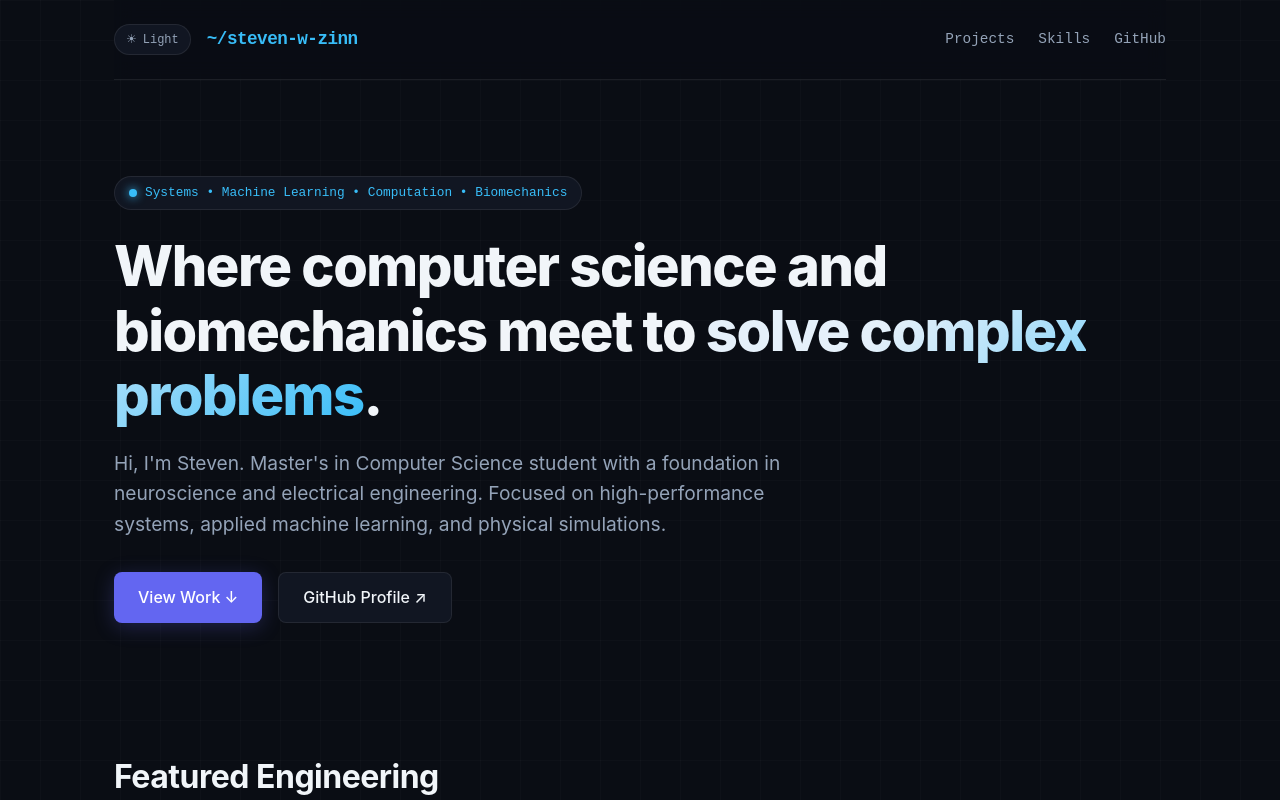
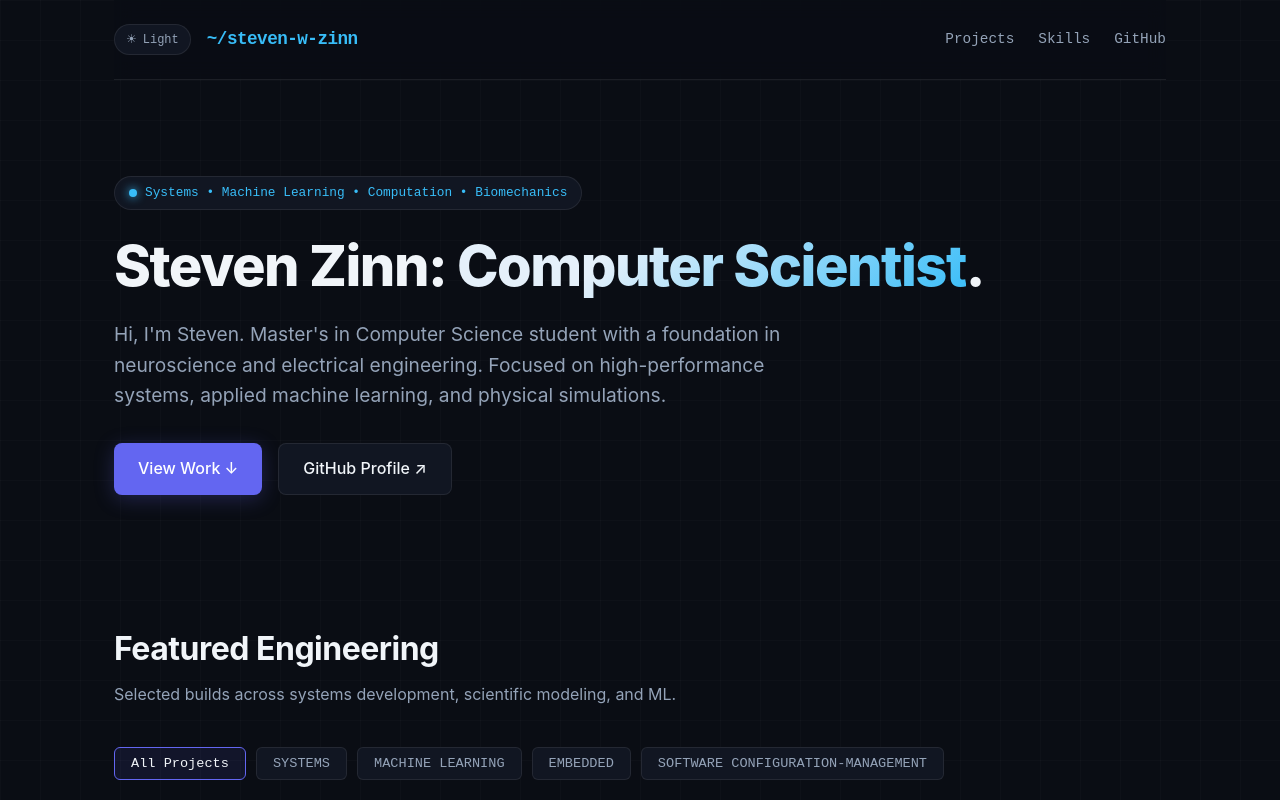
Before and after one commit to stovetop-z/stovetop-z.github.io, a React (Create React App) app: page / in a window 1280 px wide. Shown: the top 800 px of the page. Built offline with nearby package versions, Linux system fonts and the light colour scheme.

Commit message:
Changed title

```diff
--- a/src/App.js
+++ b/src/App.js
@@ -112,8 +112,8 @@ export default function App() {
             <span>Systems • Machine Learning • Computation • Biomechanics</span>
           </div>
           <h1 className="hero-title">
-            Where computer science and biomechanics meet to{" "}
-            <span className="gradient-text">solve complex problems</span>.
+            Steven Zinn:{" "}
+            <span className="gradient-text">Computer Scientist</span>.
           </h1>
           <p className="hero-description">
             Hi, I'm Steven. Master's in Computer Science student with a foundation
```
